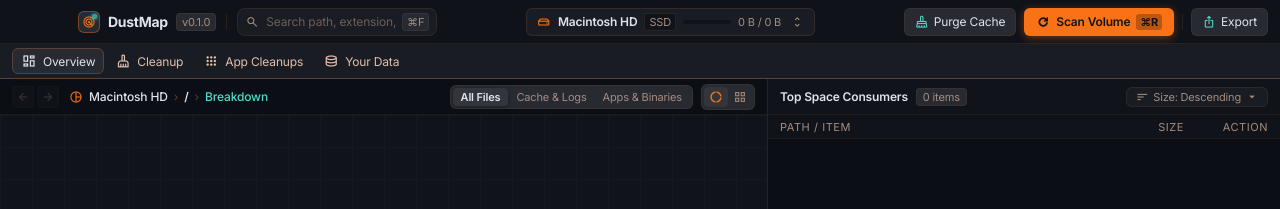
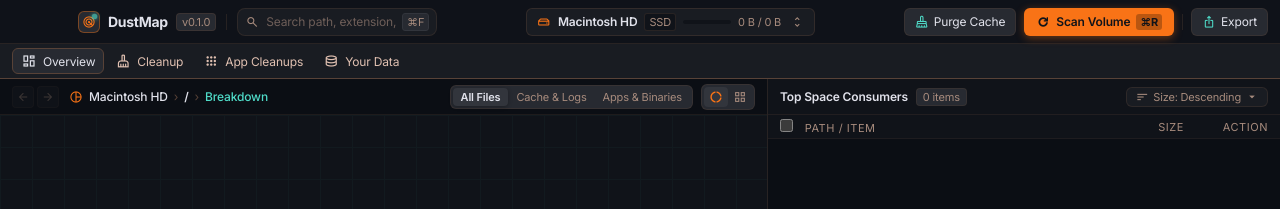
Before and after one commit to abhiudayg/dustmap, a Svelte app in the folder app/: page / in a window 1280 px wide. Shown: the top 209 px of the page. Built offline with nearby package versions, Linux system fonts and the light colour scheme.

Commit message:
feat(delete): select all visible rows in the Top Space Consumers list

```diff
--- a/app/src/components/TopFolderList.svelte
+++ b/app/src/components/TopFolderList.svelte
@@ -142,6 +142,19 @@
     return list.slice(0, 30);
   });
 
+  const allSelected = $derived(sorted.length > 0 && sorted.every((entry) => !!selected[getEntryFullPath(entry)]));
+
+  function toggleAll() {
+    if (allSelected) {
+      const visible = new Set(sorted.map((entry) => getEntryFullPath(entry)));
+      selected = Object.fromEntries(Object.entries(selected).filter(([path]) => !visible.has(path)));
+    } else {
+      selected = { ...selected, ...Object.fromEntries(sorted.map((entry) => [getEntryFullPath(entry), entry])) };
+    }
+    pending = null;
+    understood = false;
+  }
+
   const maxSize = $derived.by(() => {
     return sorted[0] ? getEntrySize(sorted[0]) : 1;
   });
@@ -182,7 +195,16 @@
 
   <!-- High-Density High-Precision Table Header (24px) -->
   <div class="table-header font-mono">
-    <div class="col-name">PATH / ITEM</div>
+    <div class="col-name">
+      <input
+        type="checkbox"
+        class="batch-check"
+        checked={allSelected}
+        onchange={toggleAll}
+        aria-label="Select all visible items"
+      />
+      PATH / ITEM
+    </div>
     <div class="col-size">SIZE</div>
     <div class="col-actions">ACTION</div>
   </div>
```
